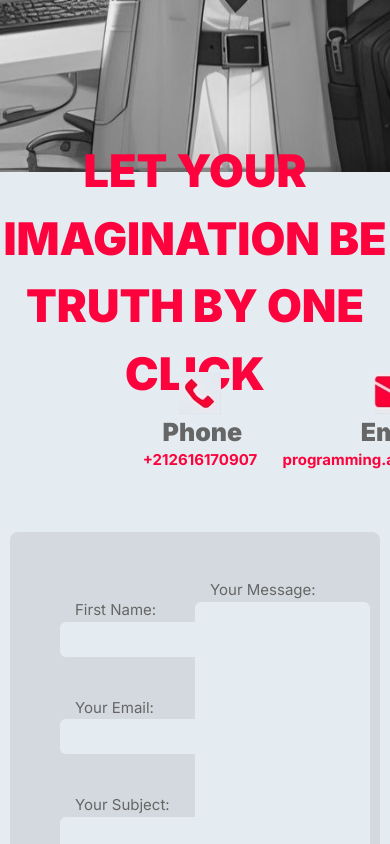
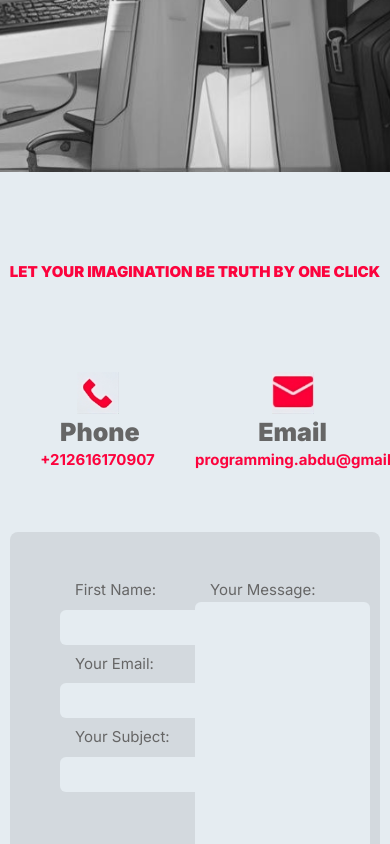
Before and after one commit to mabdelou/Portfolio, a Next.js app in the folder frontend/: page / in a window 390 px wide. Shown: the part 2360-3204 px from the top of the page. Built offline with nearby package versions, Linux system fonts and the light colour scheme.

Commit message:
checkpoint (backup)

```diff
--- a/frontend/app/Page/Contact/Contact.tsx
+++ b/frontend/app/Page/Contact/Contact.tsx
@@ -5,20 +5,20 @@ export default function Contact() {
     <div className="relative ">
       <div className="relative w-[100vw] h-[calc(100vh-50px)] mt-[50px] bg-[#E5ECF1] ">
         <div className="relative w-[100vw] h-[100px] ">
-          <p className="relative top-1/2 transform -translate-y-1/2 text-center text-[#FC033D] text-[45px] font-black">
+          <p className="relative top-1/2 transform -translate-y-1/2 text-center text-[#FC033D]  sm:text-[15px] md:text-[30px] lg:text-[45px] font-black">
               LET YOUR IMAGINATION BE TRUTH BY ONE CLICK
           </p>
         </div>
         <div className="relative flex w-[100vw] h-[200px] ">
         <div className="relative w-[50vw] h-[200px]">
-            <div className="relative w-[400px] h-[100px] mx-auto mt-[50px] ">
+            <div className="relative w-[100%] h-[100px] mx-auto mt-[50px] ">
               <img className="relative w-[42px] h-[42px] mx-auto" src="/logo/phone-128.png" />
               <div className="relative mx-auto w-[75px] h-[35px]">
                 <p className="text-center text-[#666666] text-[25px] font-black">
                   Phone
                 </p>
               </div>
-              <div className="relative mx-auto w-[225px] h-[25px]">
+              <div className="relative mx-auto w-[100%] h-[25px]">
                 <p className="text-center text-[#FC033D] font-bold">
                   +212616170907
                 </p>
@@ -26,14 +26,14 @@ export default function Contact() {
             </div>
           </div>
           <div className="relative w-[50vw] h-[200px]">
-            <div className="relative w-[400px] h-[100px] mx-auto mt-[50px] ">
+            <div className="relative w-[100%] h-[100px] mx-auto mt-[50px] ">
               <img className="relative w-[42px] h-[42px] mx-auto" src="/logo/email-128.png" />
               <div className="relative mx-auto w-[75px] h-[35px]">
                 <p className="text-center text-[#666666] text-[25px] font-black">
                   Email
                 </p>
               </div>
-              <div className="relative mx-auto w-[225px] h-[25px]">
+              <div className="relative mx-auto w-[100%] h-[25px]">
                 <p className="text-center text-[#FC033D] font-bold">
                   programming.abdu@gmail.com
                 </p>
@@ -43,16 +43,16 @@ export default function Contact() {
         </div>
         <div className="relative  w-[calc(100vw-20px)] h-[calc((100vh-50px)-320px)] mt-[10px] mx-auto bg-[#d3d9de] rounded-lg">
           <div className="relative flex w-[100%] h-[75%] top-[10%]">
-            <div className="relative w-[50%] h-[100%]">
-              <p className="ml-[65px] mt-[20px]">
+            <div className="relative w-[50%] h-[100%] space-y-2 ">
+              <p className="ml-[65px]">
                 First Name:
               </p>
               <div className="relative bg-[#E5ECF1] w-[90%] h-[35px] ml-[50px] rounded-md"></div>
-              <p className="ml-[65px] mt-[40px]">
+              <p className="ml-[65px]">
                 Your Email:
               </p>
               <div className="relative bg-[#E5ECF1] w-[90%] h-[35px] ml-[50px] rounded-md"></div>
-              <p className="ml-[65px] mt-[40px]">
+              <p className="ml-[65px]">
                 Your Subject:
               </p >
               <div className="relative bg-[#E5ECF1] w-[90%] h-[35px] ml-[50px] rounded-md"></div>
```
